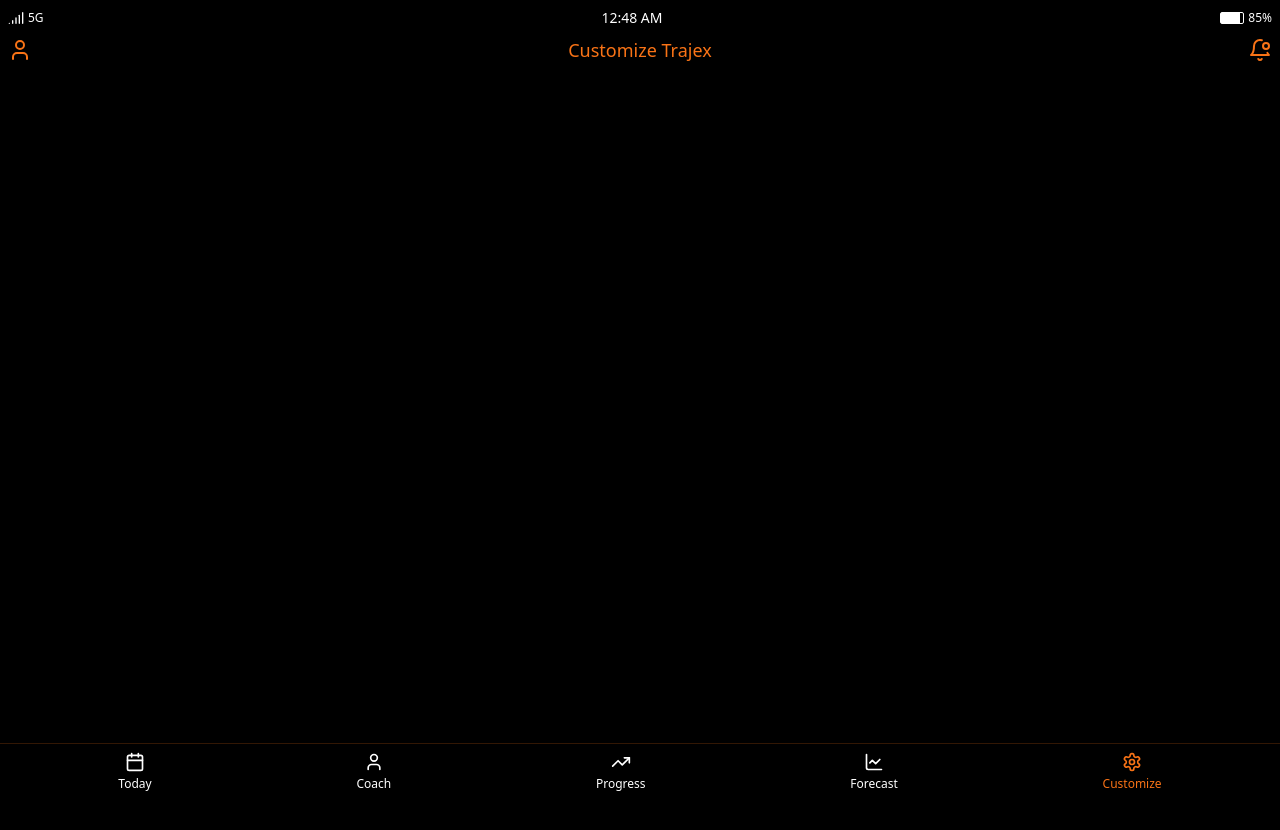
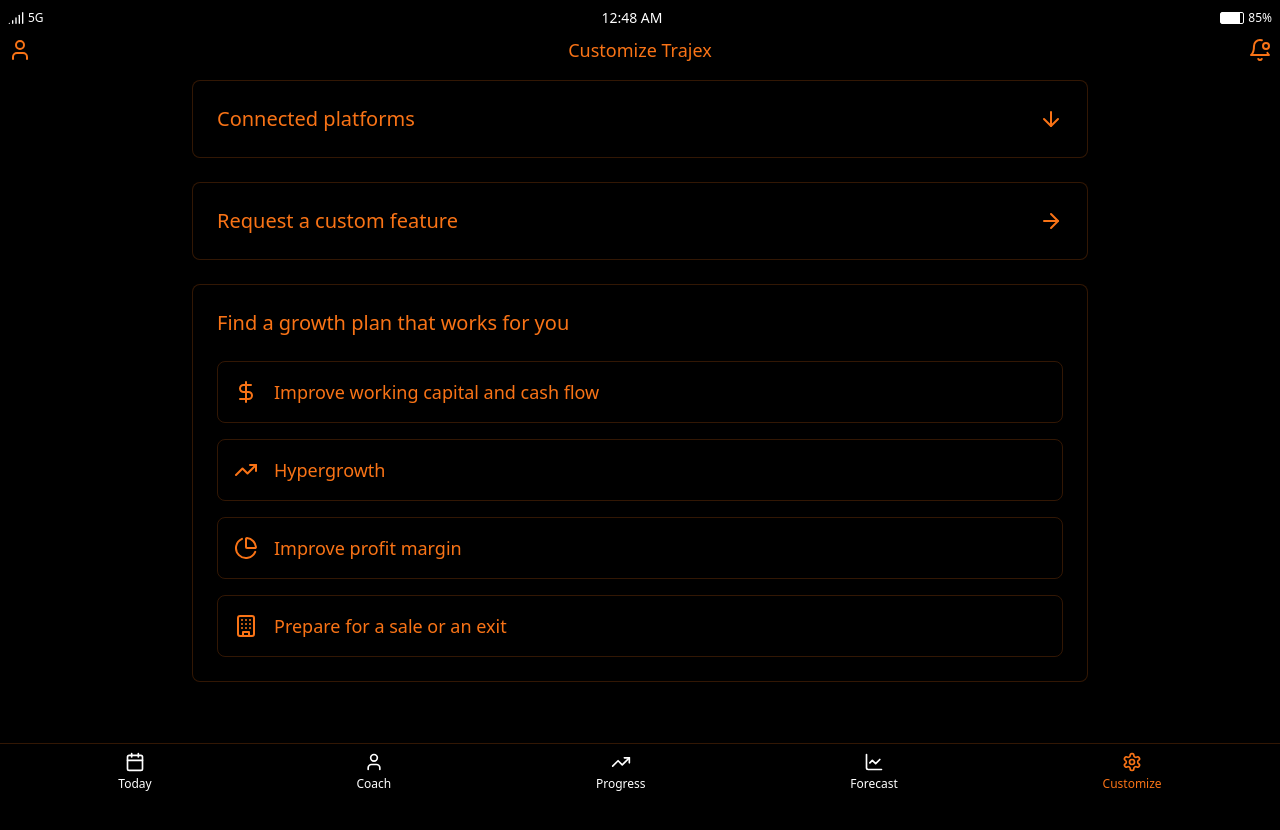
Before and after one commit to TrajexAI/FrontendProject, a React (Vite) app: page /notifications in a window 1280 px wide. Shown: the top 830 px of the page. Built offline with nearby package versions, Linux system fonts and the light colour scheme.

Commit message:
Implement Customize screen cards
The Customize screen now includes four cards: Connected Platforms (with expandable list of apps and toggles), Request a Custom Feature, Find a Growth Plan, and a fourth card (details to be added later).

```diff
--- a/src/pages/Customize.tsx
+++ b/src/pages/Customize.tsx
@@ -1,14 +1,88 @@
 
 import TopBanner from "@/components/TopBanner";
+import { ArrowDown, ArrowRight, DollarSign, TrendingUp, PieChart, Building } from "lucide-react";
+import { Collapsible, CollapsibleContent, CollapsibleTrigger } from "@/components/ui/collapsible";
+import { Switch } from "@/components/ui/switch";
+import { useState } from "react";
 
 const Customize = () => {
+  const [isOpen, setIsOpen] = useState(false);
+
+  const platforms = [
+    "Xero",
+    "QuickBooks",
+    "HubSpot",
+    "Monday",
+    "Pipedrive",
+    "Shopify",
+    "WooCommerce"
+  ];
+
+  const growthPlans = [
+    {
+      title: "Improve working capital and cash flow",
+      icon: <DollarSign className="w-6 h-6" />
+    },
+    {
+      title: "Hypergrowth",
+      icon: <TrendingUp className="w-6 h-6" />
+    },
+    {
+      title: "Improve profit margin",
+      icon: <PieChart className="w-6 h-6" />
+    },
+    {
+      title: "Prepare for a sale or an exit",
+      icon: <Building className="w-6 h-6" />
+    }
+  ];
+
   return (
     <div className="min-h-screen bg-black text-[#F97316]">
       <TopBanner />
       <div className="p-4 pt-20">
         <div className="max-w-4xl mx-auto">
           <div className="space-y-6">
-            {/* Customize content will go here */}
+            <Collapsible
+              open={isOpen}
+              onOpenChange={setIsOpen}
+              className="bg-black border border-[#F97316]/20 rounded-lg p-6"
+            >
+              <CollapsibleTrigger className="flex justify-between items-center w-full">
+                <span className="text-xl font-medium">Connected platforms</span>
+                <ArrowDown className={`w-6 h-6 transition-transform duration-200 ${isOpen ? 'rotate-180' : ''}`} />
+              </CollapsibleTrigger>
+              <CollapsibleContent className="mt-4 space-y-4">
+                {platforms.map((platform) => (
+                  <div key={platform} className="flex justify-between items-center">
+                    <span className="text-lg">{platform}</span>
+                    <Switch />
+                  </div>
+                ))}
+              </CollapsibleContent>
+            </Collapsible>
+
+            <div className="bg-black border border-[#F97316]/20 rounded-lg p-6">
+              <div className="flex justify-between items-center cursor-pointer">
+                <span className="text-xl font-medium">Request a custom feature</span>
+                <ArrowRight className="w-6 h-6" />
+              </div>
+            </div>
+
+            <div className="bg-black border border-[#F97316]/20 rounded-lg p-6">
+              <h2 className="text-xl font-medium mb-6">Find a growth plan that works for you</h2>
+              <div className="space-y-4">
+                {growthPlans.map((plan) => (
+                  <div
+                    key={plan.title}
+                    className="flex items-center space-x-4 p-4 border border-[#F97316]/20 rounded-lg cursor-pointer hover:bg-[#F97316]/5 transition-colors"
+                  >
+                    {plan.icon}
+                    <span className="text-lg">{plan.title}</span>
+                  </div>
+                ))}
+              </div>
+            </div>
           </div>
         </div>
       </div>
```
